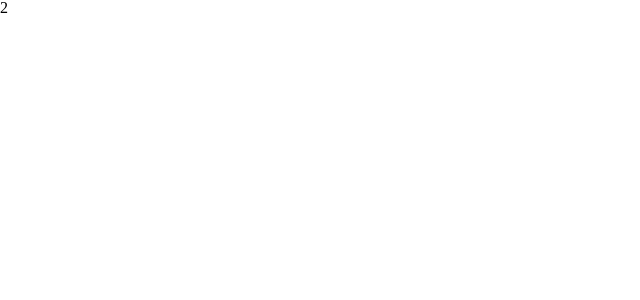
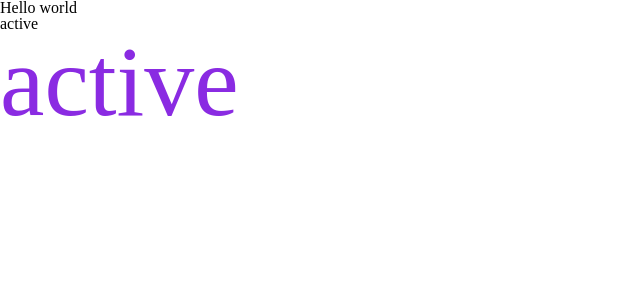
Before and after one commit to miss-gif/vue3-lifecycle, a Vue app: page / in a window 1280 px wide. Shown: the top 300 px of the page, without its empty margins (0-640 px from the left). Built offline with nearby package versions, Linux system fonts and the light colour scheme.

Commit message:
템플릿 문법

```diff
--- a/src/App.vue
+++ b/src/App.vue
@@ -1,31 +1,30 @@
 <template>
-  <h1>{{ count }}</h1>
+  <h1 v-once @click="add">{{ msg }}</h1>
+  <h1 v-bind:class="active">{{ msg2 }}</h1>
+  <h1 :[attr]="'active'" @click="add"> {{ msg2 }}</h1>
 </template>
 
 <script>
 export default {
   data() {
     return {
-      count: 2,
-    };
+      msg: 'Hello world',
+      msg2: 'active',
+      attr: 'class',
+      event: 'click'
+    }
   },
-  // 컴포넌트 생성 직전, 활용도 낮음
-  beforeCreate() {
-    console.log("before Create", this.count);
-  },
-  // 컴포넌트 생성 직후
-  created() {
-    console.log("Created!", this.count);
-  },
-  // html 연결 전, 활용도 낮음
-  beforeMount() {
-    console.log("before Mount");
-    console.log(document.querySelector("h1"))
-  },
-  // html 연결 후
-  mounted() {
-    console.log("mounted!");
-    console.log(document.querySelector("h1"))
-  },
-};
+  methods: {
+    add() {
+      this.msg2 += '!'
+    }
+  }
+}
 </script>
+
+<style scoped>
+.active {
+  font-size: 100px;
+  color: blueviolet;
+}
+</style>
```
